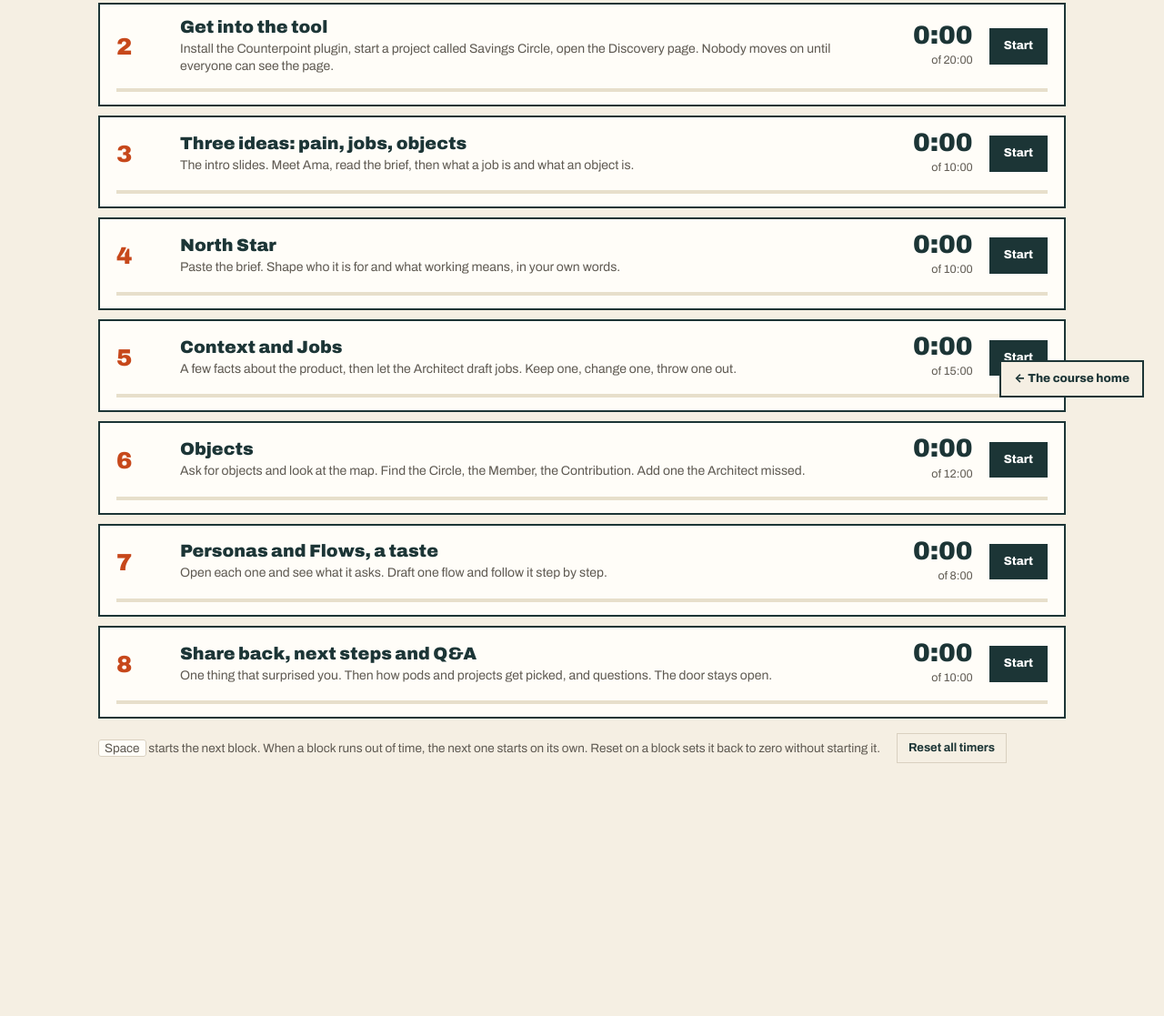
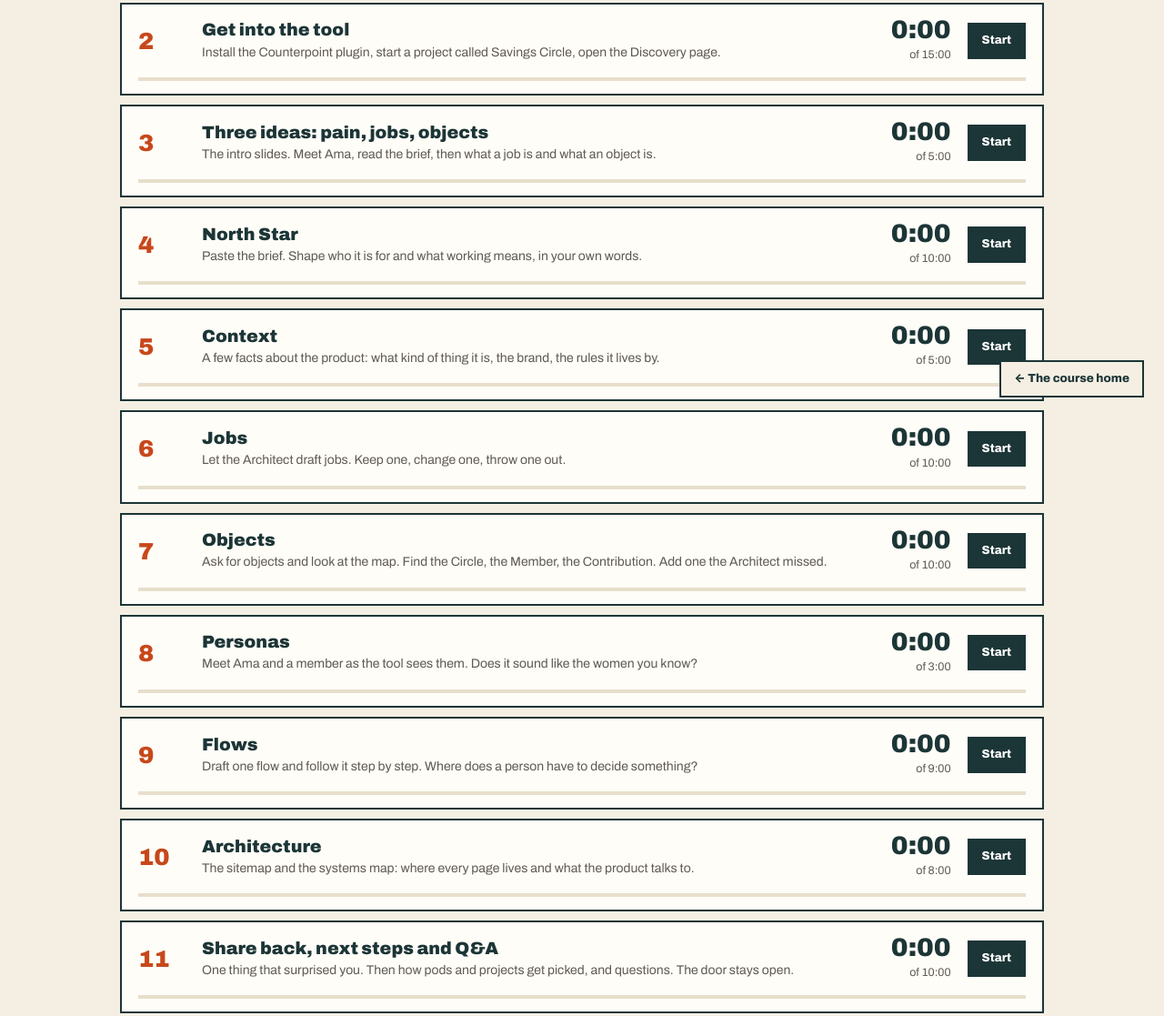
Before and after one commit to jadecdavila-sketch/WAAI-engine-lab, a plain HTML site: page course/agenda-2.html in a window 1280 px wide. Shown: the part 345-1462 px from the top of the page at 91% size. Before the commit the page ends 1272 px from the top, so only its background shows below. Drawn offline with Linux system fonts and the light colour scheme.

Commit message:
Session two agenda: eleven blocks with Architecture, Jade's times
Co-Authored-By: Claude Fable 5.2 <noreply@anthropic.com>
Claude-Session: https://claude.ai/code/session_016dfqEHQ1DmhS2buHgEWbyZ

```diff
--- a/course/agenda-2.html
+++ b/course/agenda-2.html
@@ -76,15 +76,18 @@
   /* the run of show, in minutes. Edit here. */
   const PLAN = [
     { t: 'Welcome and what today is', d: 'Session one was the why. Today you get your hands on the tool. Nobody needs to finish anything.', m: 5 },
-    { t: 'Get into the tool', d: 'Install the Counterpoint plugin, start a project called Savings Circle, open the Discovery page. Nobody moves on until everyone can see the page.', m: 20 },
-    { t: 'Three ideas: pain, jobs, objects', d: 'The intro slides. Meet Ama, read the brief, then what a job is and what an object is.', m: 10 },
+    { t: 'Get into the tool', d: 'Install the Counterpoint plugin, start a project called Savings Circle, open the Discovery page.', m: 15 },
+    { t: 'Three ideas: pain, jobs, objects', d: 'The intro slides. Meet Ama, read the brief, then what a job is and what an object is.', m: 5 },
     { t: 'North Star', d: 'Paste the brief. Shape who it is for and what working means, in your own words.', m: 10 },
-    { t: 'Context and Jobs', d: 'A few facts about the product, then let the Architect draft jobs. Keep one, change one, throw one out.', m: 15 },
-    { t: 'Objects', d: 'Ask for objects and look at the map. Find the Circle, the Member, the Contribution. Add one the Architect missed.', m: 12 },
-    { t: 'Personas and Flows, a taste', d: 'Open each one and see what it asks. Draft one flow and follow it step by step.', m: 8 },
+    { t: 'Context', d: 'A few facts about the product: what kind of thing it is, the brand, the rules it lives by.', m: 5 },
+    { t: 'Jobs', d: 'Let the Architect draft jobs. Keep one, change one, throw one out.', m: 10 },
+    { t: 'Objects', d: 'Ask for objects and look at the map. Find the Circle, the Member, the Contribution. Add one the Architect missed.', m: 10 },
+    { t: 'Personas', d: 'Meet Ama and a member as the tool sees them. Does it sound like the women you know?', m: 3 },
+    { t: 'Flows', d: 'Draft one flow and follow it step by step. Where does a person have to decide something?', m: 9 },
+    { t: 'Architecture', d: 'The sitemap and the systems map: where every page lives and what the product talks to.', m: 8 },
     { t: 'Share back, next steps and Q&A', d: 'One thing that surprised you. Then how pods and projects get picked, and questions. The door stays open.', m: 10 }
   ];
-  const KEY = 'cf-agenda-2-v1';
+  const KEY = 'cf-agenda-2-v2';
   const TOTAL = PLAN.reduce((a, p) => a + p.m, 0);
   let state = load();
   function load(){ try { const s = JSON.parse(localStorage.getItem(KEY)); if (s && s.blocks && s.blocks.length === PLAN.length) return s; } catch (e) {} return { blocks: PLAN.map(() => ({ start: null, end: null })), running: null }; }
```
